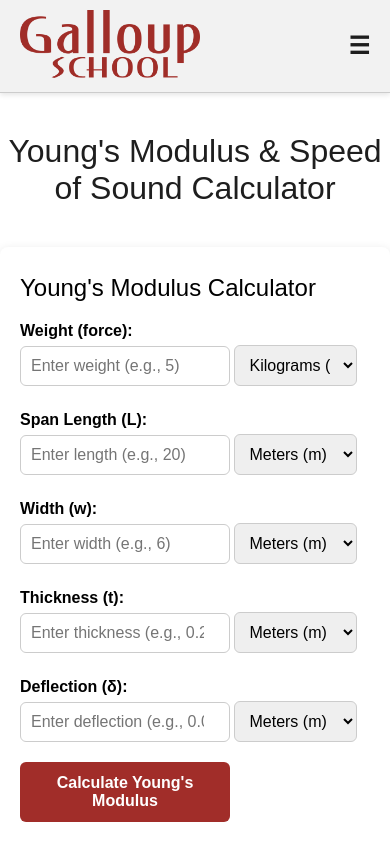
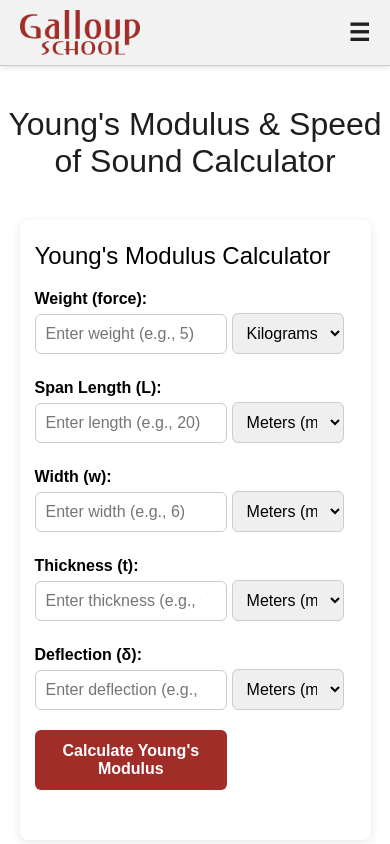
Before and after one commit to eegalloup/eegalloup.github.io, a plain HTML site: page YoungsModulus.html in a window 390 px wide. Shown: the top 844 px of the page. Drawn offline with Linux system fonts and the light colour scheme.

Commit message:
updating FCF page

```diff
--- a/calculatorstyles.css
+++ b/calculatorstyles.css
@@ -26,12 +26,28 @@ body {
     font-size: 1.2rem;
     font-weight: bold;
     color: #a12d27;
+    justify-content: left;
+    display: flex;
 }
 
 .logo {
-    max-width: 180px;
-    height: auto;
+    width: 180px; /* Set the width you want */
+    height: auto; /* Preserve the aspect ratio */
 }
+
+/* Mobile-Specific Styling */
+@media (max-width: 768px) {
+    .logo-container .logo {
+        font-size: 1rem; /* Reduce font size */
+    }
+
+    .logo {
+        width: 120px; /* Smaller width for mobile */
+        height: auto; /* Maintain aspect ratio */
+        margin: 0px;
+    }
+}
+
 
 /* Default Styles (Applies to Desktop) */
 .directory-overlay {
@@ -426,3 +442,36 @@ footer p {
     text-align: center;
     margin-left: 20px;
 }
+
+@media (max-width: 768px) {
+    .column {
+        float: none; /* Remove floating */
+        width: 100%; /* Full width for single column */
+        padding-right: 0; /* Remove right padding */
+        margin-bottom: 20px; /* Adjust spacing */
+    }
+    .formula-img {
+        margin-bottom: 30px;
+        width: 95%;
+    }
+    .formula-container {
+        justify-content: center;
+        align-items: center;
+    }
+    .column p{
+        margin-right: 5%;
+    }
+    .calculator{
+        width: 90%;
+        padding: 15px;
+    }
+    .calculator-container{
+        justify-content: center;
+        margin: 0 auto;
+        align-items: center;
+    }
+    h1 {
+        margin-left: 5px;
+        margin-right: 5px;
+    }
+}
```
